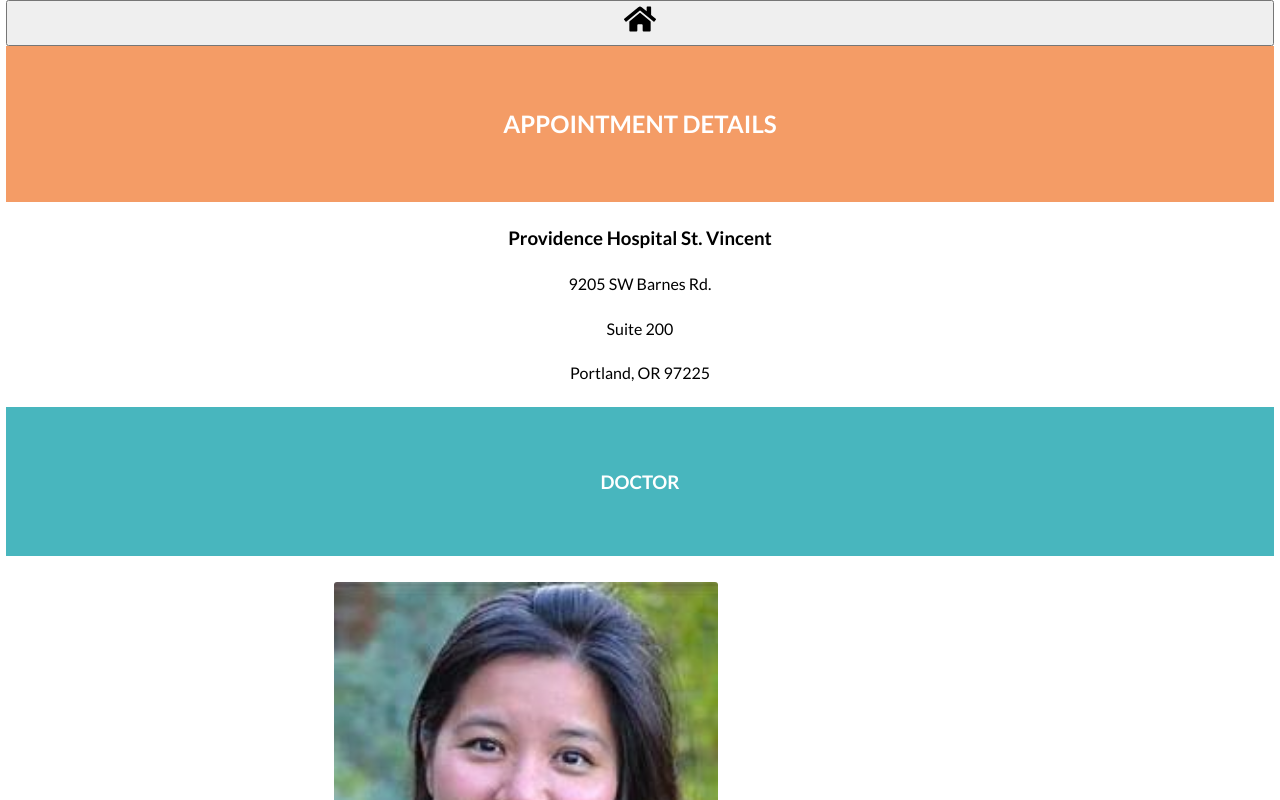
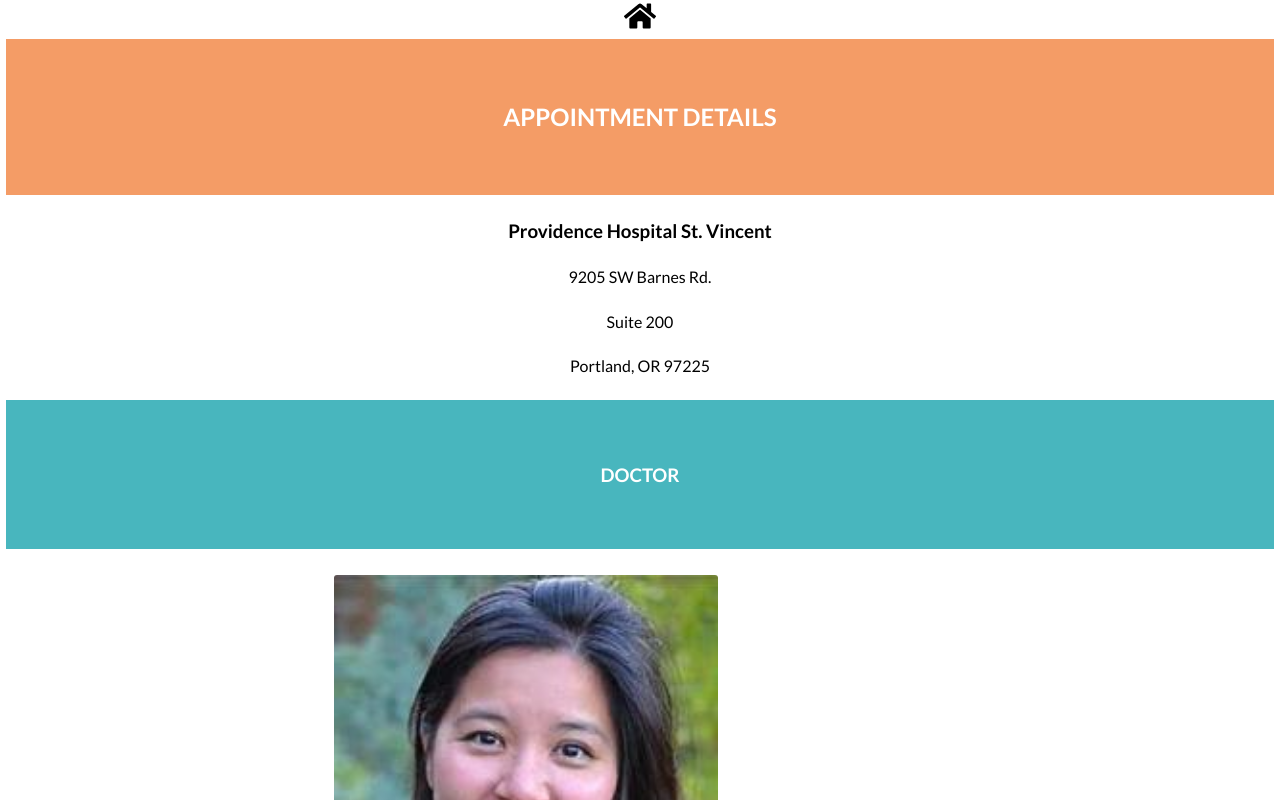
Before and after one commit to healthsparq-hackathon-2019/client, a React (Create React App) app: page /details in a window 1280 px wide. Shown: the top 800 px of the page. Built offline with nearby package versions, Linux system fonts and the light colour scheme.

Commit message:
added fade and button links

```diff
--- a/src/components/details/Details.js
+++ b/src/components/details/Details.js
@@ -2,11 +2,12 @@
 import pic from '../../assets/docpic.jpg';
 import styles from './Details.module.css';
 import { FaHome } from 'react-icons/fa';
+import { Link } from 'react-router-dom';
 
 function Details() {
   return (
     <section className={styles.Details}>
-    <button className={styles.button}><FaHome /></button>
+    <Link to='/' className={styles.button}><FaHome /></Link>
         <h2 className={styles.apt}>APPOINTMENT DETAILS</h2>
       <section className={styles.section}>
         <h3 className={styles.h}>Providence Hospital St. Vincent</h3>
--- a/src/components/details/Details.module.css
+++ b/src/components/details/Details.module.css
@@ -6,9 +6,11 @@
     width: 99vw;
     font-family: 'Lato', sans-serif;
     text-align: center;
+    animation: fade-in 0.5s ease-in forwards;
 }
 .button {
   font-size: 2em;
+  color: black;
 }
 .apt {
   background-color: #f49c66;
@@ -52,3 +54,7 @@
 
   }
 }
+@keyframes fade-in {
+  from { opacity: 0;}
+  to {opacity: 1;}
+}
```
